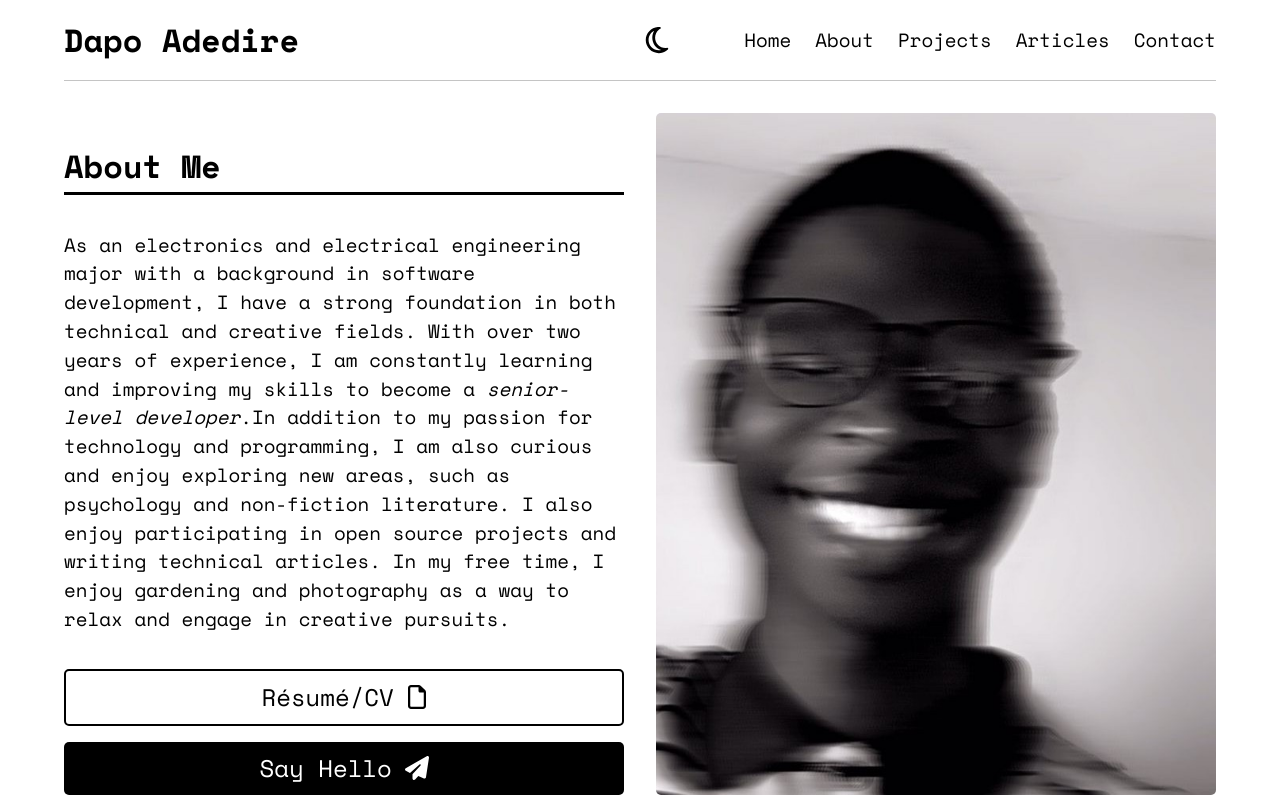
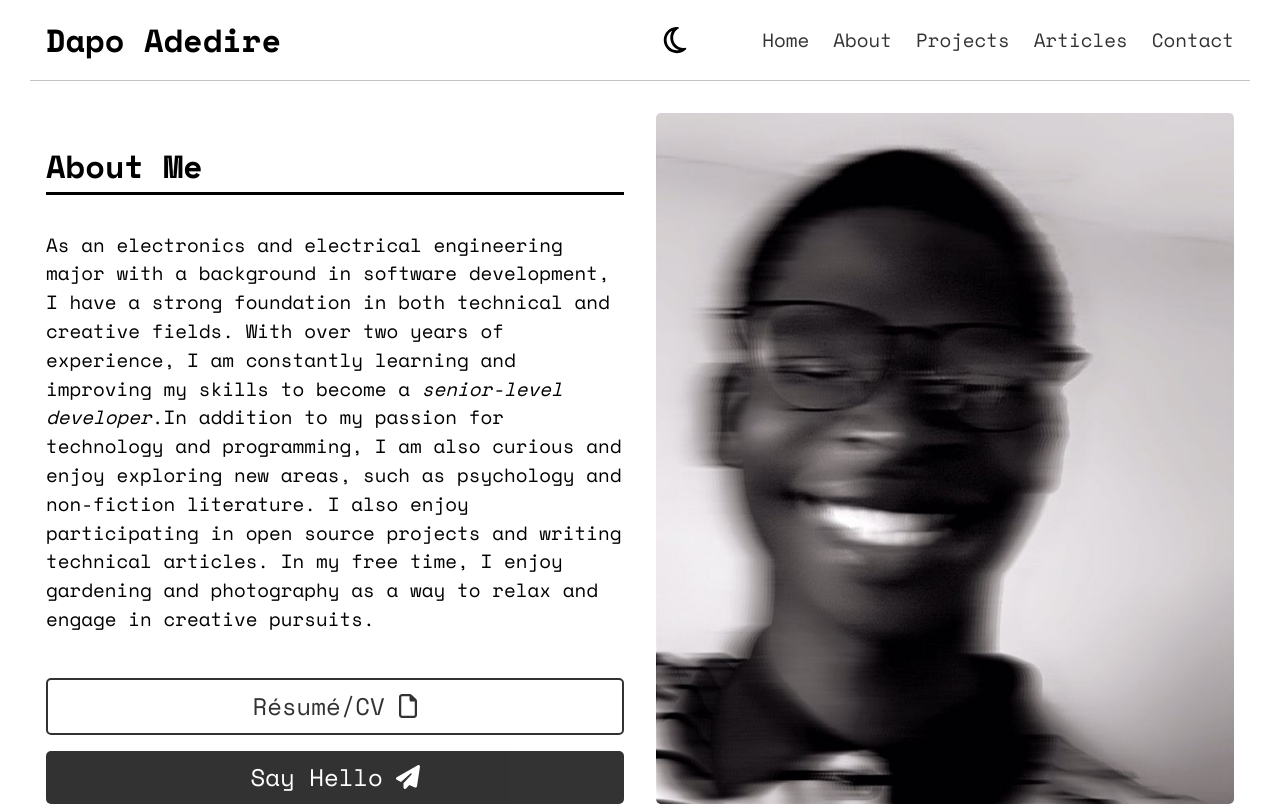
Before and after one commit to dapoadedire/folio-v1, a React (Vite) app: page / in a window 1280 px wide. Shown: the top 806 px of the page. Built offline with nearby package versions, Linux system fonts and the light colour scheme.

Commit message:
minor fix

```diff
--- a/src/App.css
+++ b/src/App.css
@@ -9,8 +9,11 @@ button{
 #root {
   max-width: 1220px;
   margin: 0 auto;
-  width: 90%;
+  width: 100%;
+  /* padding: 0 1rem; */
 }
+
+
 
 html {
   scroll-behavior: smooth;
@@ -20,6 +23,7 @@ html {
 body {
   font-family: "Space Mono", monospace;
   background: #ffffff;
+
 }
 
 
@@ -33,6 +37,8 @@ header {
   top: 0;
   background: white;
   z-index: 100;
+  padding: 0 1rem;
+
 }
 
 
@@ -58,7 +64,9 @@ html[data-theme="dark"] header nav ul li a {
   color: white;
 }
 
-
+main{
+  padding: 0 1rem;
+}
 
 header h2 a {
   text-decoration: none;
@@ -100,10 +108,11 @@ header nav ul li a {
   text-decoration: none;
   color: black;
   font-size: 1.2rem;
+  opacity: 0.8;
 }
 
 header nav ul li a:hover {
-  opacity: 0.8;
+  opacity: 1;
   text-decoration: underline;
 }
 
@@ -174,6 +183,7 @@ html[data-theme="dark"] .about__container .about__content h2 {
   color: white;
   transition: all 0.3s ease-in-out;
   border-radius: 5px;
+   opacity: 0.8;
 }
 
 html[data-theme="dark"] button{
@@ -181,7 +191,7 @@ html[data-theme="dark"] button{
 }
 
 .about__content button:hover {
-  opacity: 0.8;
+  opacity: 1;
 }
 
 .about__content button span {
@@ -373,17 +383,21 @@ html[data-theme="dark"] .contact-form h2 {
   margin-bottom: 0.5rem;
   padding: 0.5rem;
   font-size: 1.5rem;
-  border: 1px solid rgba(0, 0, 0, 0.5);
-  background: black;
-  color: white;
+  border: 1px solid rgb(0, 0, 0);
+  background: white;
+  color: black;
   margin-bottom: 2rem;
+  transition: all 0.2s ease;
 }
 
 .contact-form form button:hover {
-  opacity: 0.8;
+    border: 1px solid rgba(0, 0, 0, 0.5);
+  background: black;
+  color: white;
 }
 
 footer {
+  padding: 0 1rem;
   display: flex;
   justify-content: space-between;
   align-items: center;
```
